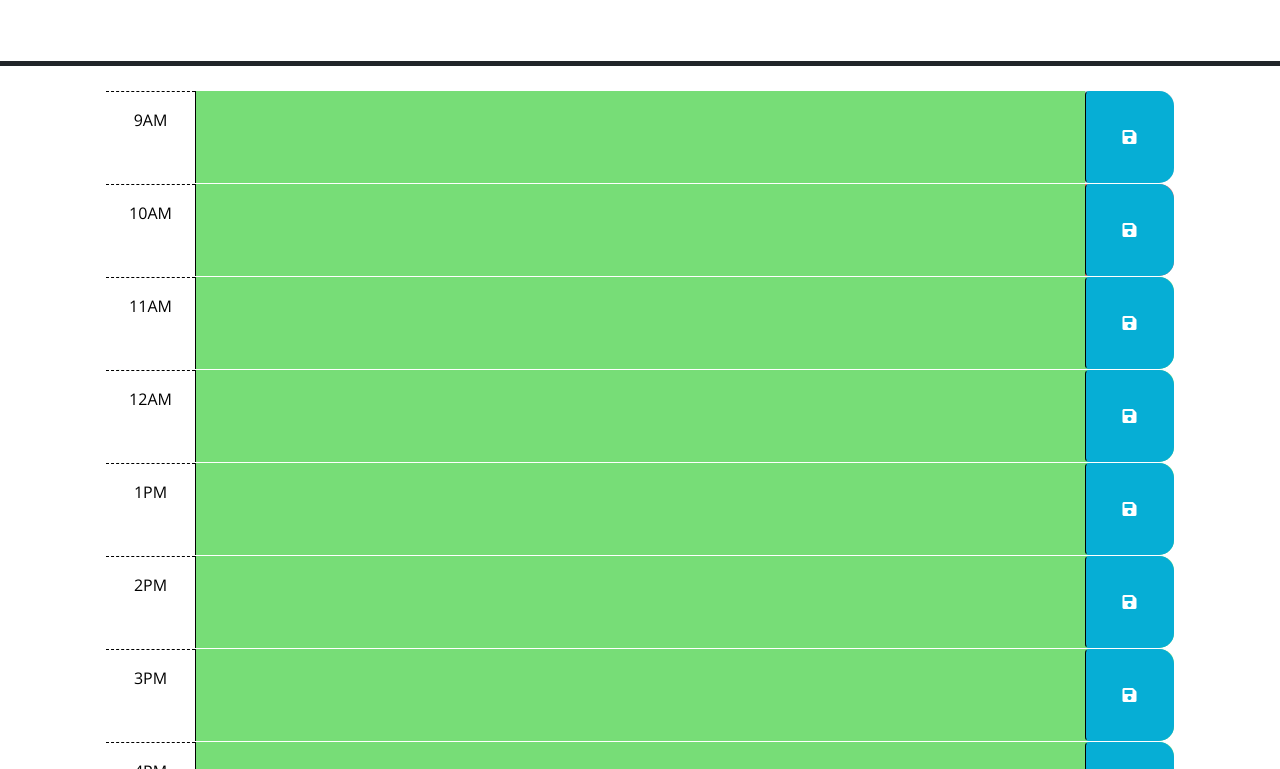
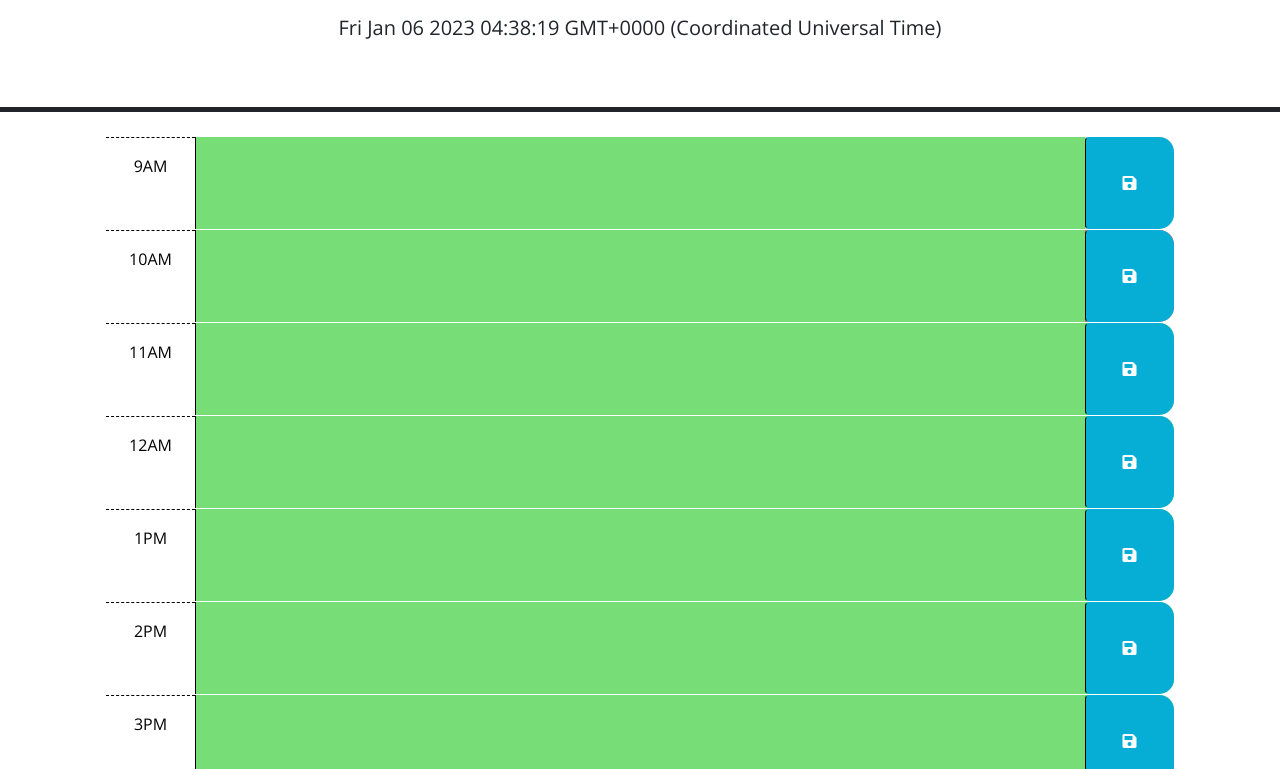
Before and after one commit to M5Justin/Work-Day-Scheduler, a plain HTML site: page index.html in a window 1280 px wide. Shown: the part 166-935 px from the top of the page. Drawn offline with nearby package versions, Linux system fonts and the light colour scheme.

Commit message:
several fixes, colors

```diff
--- a/index.html
+++ b/index.html
@@ -26,7 +26,7 @@
     <header class="p-5 mb-4 border-5 border-bottom border-dark text-center">
       <h1 class="display-3">Work Day Scheduler</h1>
       <p class="lead">A simple calendar app for scheduling your work day</p>
-      <p id="currentDay" class="lead"></p>
+      <p id="today" class="lead"></p>
     </header>
     <div class="container-lg px-5">
 
--- a/script.js
+++ b/script.js
@@ -1,4 +1,4 @@
-$(function wrap() {
+$(function dynamicPage() {
 
 
   var saveButton = $('.saveBtn');
@@ -17,7 +17,7 @@ $(function wrap() {
   // changes the background colors
 
   $('.description').each(function(){
-    var hourBlock = parseInt($(this).parent().attr('id').replace('hour-', ''));
+    var hourBlock = parseInt($(this).parent().attr('id').replace('hour', ''));
     if (hourBlock < currentTime){
     $(this).parent().addClass('past')
   } else if(hourBlock === currentTime) {
--- /dev/null
+++ b/settings.json
@@ -0,0 +1,3 @@
+{
+    "liveServer.settings.port": 5501
+}
```
